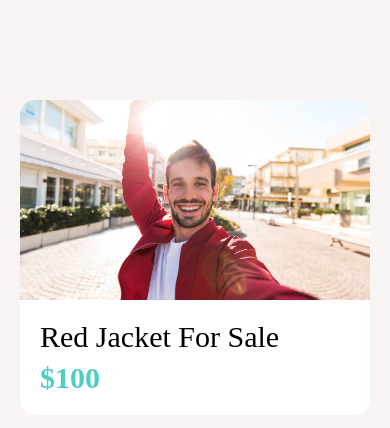
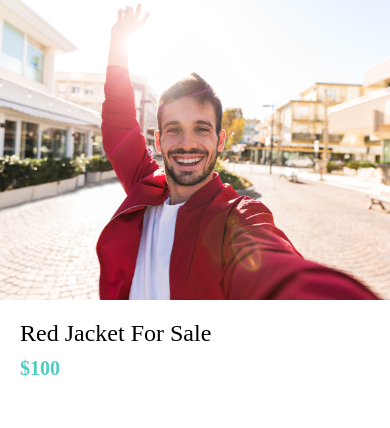
Before and after one commit to matmood-dev/DoneWithIt-ReactNativeApp, a React Native app: screen / in a window 390 px wide. Shown: the top 428 px of the page. Built offline with nearby package versions, Linux system fonts and the light colour scheme.

Commit message:
added listing detail screen

```diff
--- a/App.js
+++ b/App.js
@@ -1,13 +1,12 @@
 import { View } from "react-native";
 import WelcomeScreen from "./app/screens/WelcomeScreen";
 import ViewImageScreen from "./app/screens/ViewImageScreen";
+import ListingDetailScreen from "./app/screens/ListingDetailScreen";
 
 import Card from './app/components/Card'
 
 export default function App() {
   return (
-    <View style={{backgroundColor: '#f8f4f4', padding: 20, paddingTop: 100}}>
-      <Card title="Red Jacket For Sale" subtitle="$100" image={require("./app/assets/jacket.jpg")}/>
-    </View>
+    <ListingDetailScreen />
   );
 }
--- /dev/null
+++ b/app/screens/ListingDetailScreen.js
@@ -0,0 +1,37 @@
+import { Image, View, StyleSheet } from 'react-native';
+import AppText from '../components/AppText'
+import colors from '../config/colors';
+
+function ListingDetailScreen(props) {
+    return (
+        <View>
+            <Image style={styles.image} source={require('../assets/jacket.jpg')}/>
+            <View style={styles.detailContainer}>
+            <AppText style={styles.title}>Red Jacket For Sale</AppText>
+            <AppText style={styles.price}>$100</AppText>
+            </View>
+        </View>
+    );
+}
+
+const styles = StyleSheet.create({
+    image:{
+        width: '100%',
+        height: 300
+    },
+    detailContainer:{
+        padding: 20
+    },
+    title:{
+        fontSize: 24,
+        fontWeight: '500',
+    },
+    price:{
+        color: colors.secondary,
+        fontSize: 20,
+        fontWeight: 'bold',
+        marginVertical: 10
+    }
+})
+
+export default ListingDetailScreen;
```
